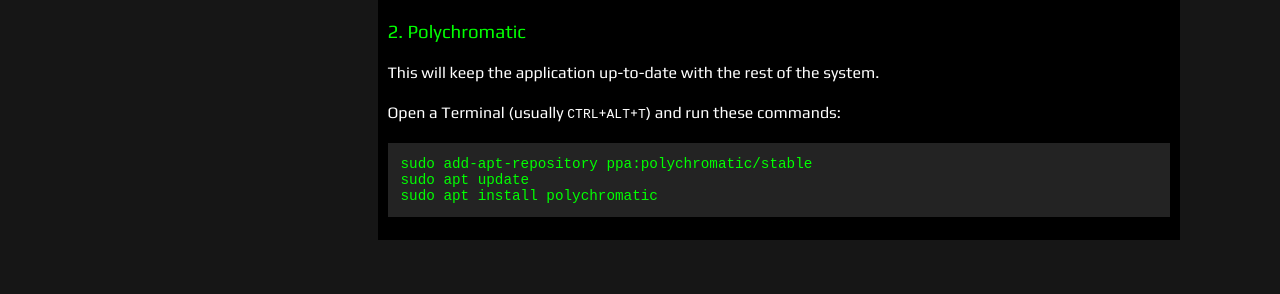
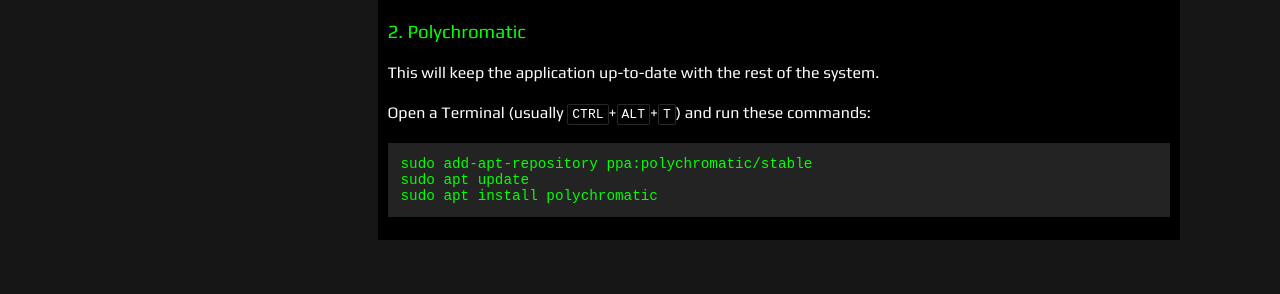
Before and after one commit to polychromatic/website, a Jekyll site: the page built from pages/download/ubuntu.md, in a window 1280 px wide. Shown: the part 477-771 px from the top of the page. Built offline with Jekyll 4.4.1, drawn with Linux system fonts in a browser that asks for light colours.

Commit message:
Add styling for <kbd> tags

```diff
--- a/_sass/docs.scss
+++ b/_sass/docs.scss
@@ -294,3 +294,10 @@ blockquote {
         max-width: 320px;
     }
 }
+
+kbd {
+    background: $bg-secondary;
+    border: 1px solid $table-colour;
+    border-radius: 2px;
+    padding: 2px 4px;
+}
```
